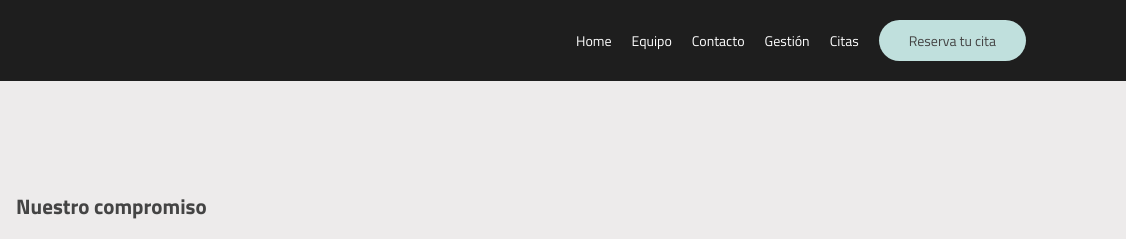
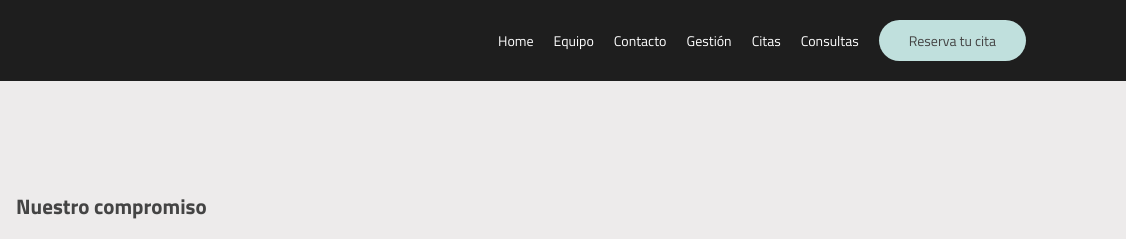
Before and after one commit to Natavica/m03--e4-programacion_funcional, a plain HTML site: page citas.html in a window 1280 px wide. Shown: the top 239 px of the page, 154-1280 px from the left. Drawn offline with Linux system fonts and the light colour scheme.

Commit message:
agregar consultas al nav

```diff
--- a/citas.html
+++ b/citas.html
@@ -33,6 +33,7 @@
                         <li class="navbar__links__item"><a href="contacto.html">Contacto</a></li>
                         <li class="navbar__links__item"><a href="gestion.html">Gestión</a></li>
                         <li class="navbar__links__item"><a href="citas.html">Citas</a></li>
+                        <li class="navbar__links__item"><a href="consultas.html">Consultas</a></li>
                         <li class="navbar__links__item navbar__links__item--cta"><a id="reserva">Reserva tu cita</a>
                         </li>
                     </ul>
```
Also changed, not shown: consultas.html (+1 -0 lines), contacto.html (+1 -0 lines), equipo.html (+1 -0 lines), gestion.html (+1 -0 lines), index.html (+1 -0 lines).
